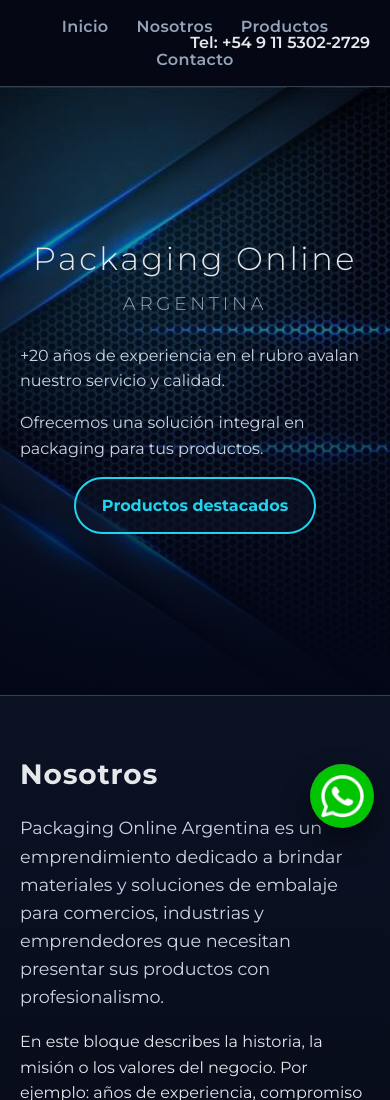
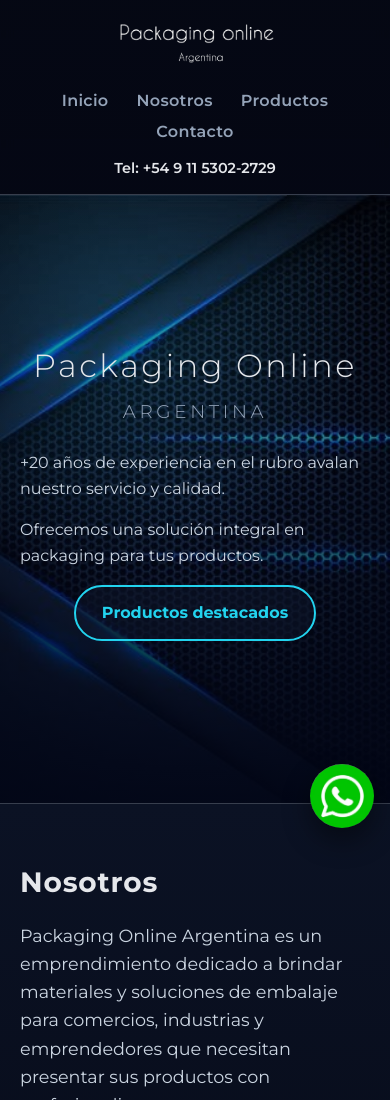
Before and after one commit to Jooacoo/PackagingOnlineV1, a plain HTML site: page index.html in a window 390 px wide. Shown: the top 1100 px of the page. Drawn offline with Linux system fonts and the light colour scheme.

Commit message:
Cambio style error de superposicion de telefono

```diff
--- a/style.css
+++ b/style.css
@@ -125,6 +125,50 @@ code {
 
 .main-nav a:hover {
     color: var(--accent);
+}
+
+/* Móvil / tablet: una columna para que logo, menú y teléfono no se pisen */
+@media (max-width: 960px) {
+    .header-banner {
+        display: flex;
+        flex-direction: column;
+        align-items: center;
+        text-align: center;
+        gap: 0.65rem;
+        padding-left: 1rem;
+        padding-right: 1rem;
+    }
+
+    .logo-container {
+        justify-self: unset;
+        width: 100%;
+    }
+
+    .logo-img {
+        max-height: 56px;
+        margin: 0 auto;
+    }
+
+    .main-nav {
+        justify-self: unset;
+        width: 100%;
+        justify-content: center;
+        row-gap: 0.35rem;
+    }
+
+    .header-actions {
+        justify-self: unset;
+        width: 100%;
+    }
+
+    .phone-link {
+        display: inline-block;
+        white-space: normal;
+        font-size: 0.9rem;
+        line-height: 1.35;
+        word-break: break-word;
+        max-width: 100%;
+    }
 }
 
 /* ---------- Hero (Inicio) — imagen de fondo ---------- */
```
